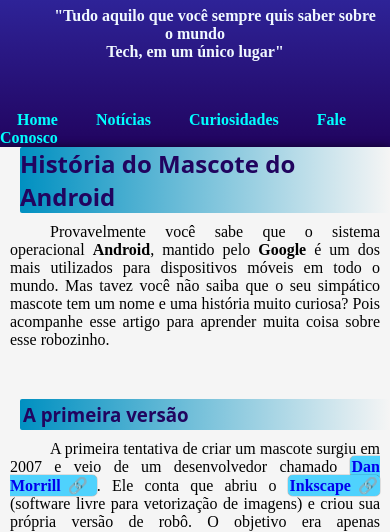
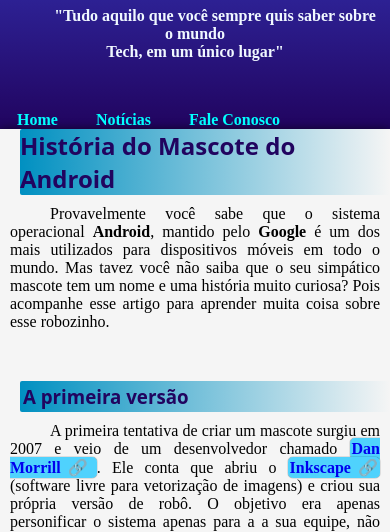
Before and after one commit to fabioh2m/site-droid, a plain HTML site: page index.html in a window 390 px wide. Shown: the part 205-737 px from the top of the page. Drawn offline with Linux system fonts and the light colour scheme.

Commit message:
manutenção01 no site droid
o criador do exercício programou uma margin ao invez de um padding, mas como eu codifiquei 90% sosinho não precisei corrigir isso. E seguindo a sugestão dele, retirei um item do menu que não é funcional e estava quebrando na exibição mobile. E essa ação resolveu o problema.

```diff
--- a/index.html
+++ b/index.html
@@ -22,8 +22,10 @@
 
             <a href="#">Home</a>
             <a href="#">Notícias</a>
-            <a href="#">Curiosidades</a>
             <a href="#">Fale Conosco</a>
+            <!-- <a href="#">Curiosidades</a>
+             retirei o item por que na tela mobile estava quebrando o menu e como o menu não está funcional foi a melhor solução do problema -->
+
 
         </nav>
     </header>
```
